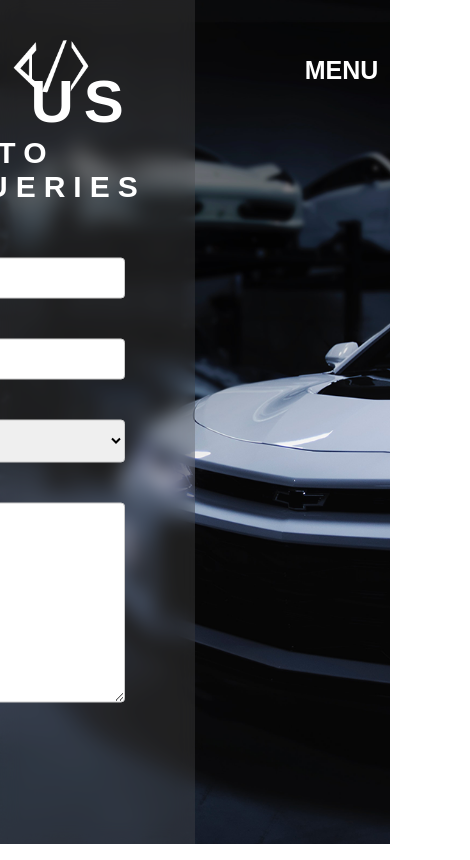
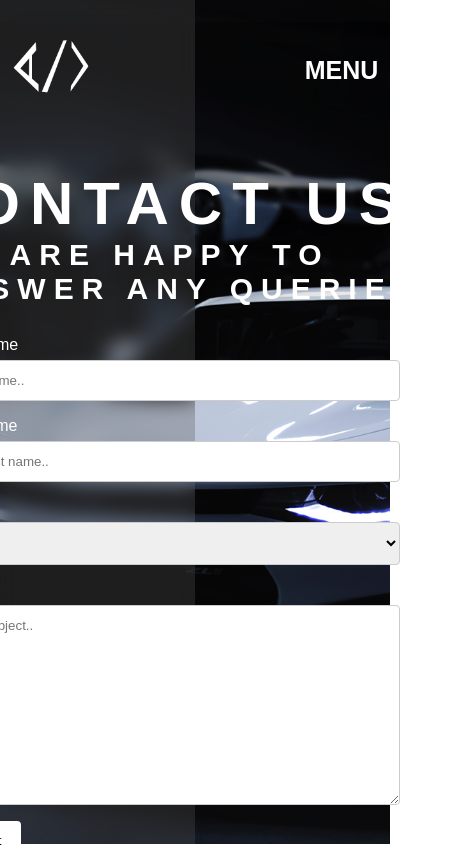
Before and after one commit to AswinCodeGod/win-designs, a plain HTML site: page pages/garagepages/gcontact.html in a window 390 px wide. Shown: the whole page, 470 px wide, since content can reach past the window. Drawn offline with Linux system fonts and the light colour scheme.

Commit message:
full website done4

```diff
--- a/pages/garagepages/CSS/gstyle.css
+++ b/pages/garagepages/CSS/gstyle.css
@@ -15,6 +15,18 @@
     position: relative;
     justify-content: center;
     animation: change 20s infinite ease-in-out;
+}
+
+@media only screen and (max-width: 1100px) {
+    #background {
+        background-position: -640px 0;
+    }
+}
+
+@media only screen and (max-width: 1000px) {
+    #background {
+        background-position: -750px 0;
+    }
 }
 
 @keyframes change {
@@ -154,6 +166,7 @@ button:hover {
     top: 0;
 }
 
+
 .container2 {
     width: 50%;
     height: 100vh;
@@ -175,6 +188,13 @@ button:hover {
     transform: translateY(-50%);
 }
 
+@media only screen and (max-width: 1120px) {
+    .container .info {
+        top: 40%;
+        transform: translateX(50%);
+    }
+}
+
 .container2 .info {
     width: 550px;
     color: #fff;
@@ -182,6 +202,14 @@ button:hover {
     left: 100px;
     top: 50%;
     transform: translateY(-50%);
+}
+
+@media only screen and (max-width: 1120px) {
+    .container2 .info {
+        top: 30%;
+        left: 0;
+        transform: translateX(-50%);
+    }
 }
 
 .info h1 {
@@ -217,6 +245,19 @@ form {
     margin: 30px 70px 20px 20px;
 }
 
+.info-form {
+    position: absolute;
+    bottom: 200px;
+}
+
+@media only screen and (max-width: 1120px) {
+    .info-form {
+        top: 20% !important;
+    }
+}
+
+
+
 /* Style inputs with type="text", select elements and textareas */
 input[type=text], select, textarea {
     width: 100%; /* Full width */
--- a/pages/garagepages/gcontact.html
+++ b/pages/garagepages/gcontact.html
@@ -26,7 +26,7 @@
         </nav>
 
         <div class="container">
-            <div class="info">
+            <div class="info info-form">
                 <h1>CONTACT US</h1>
                 <h2>WE ARE HAPPY TO ANSWER ANY QUERIES</h2>
                 <form action="action_page.php">
```
Also changed, not shown: styles/styles.css (+11 -0 lines).
